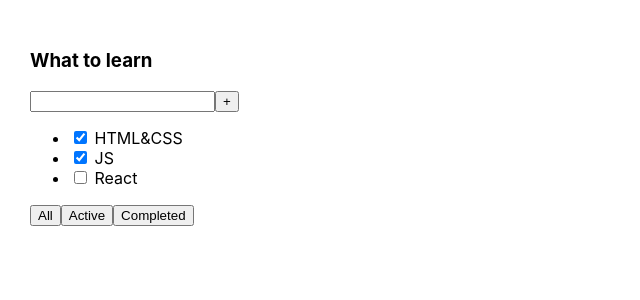
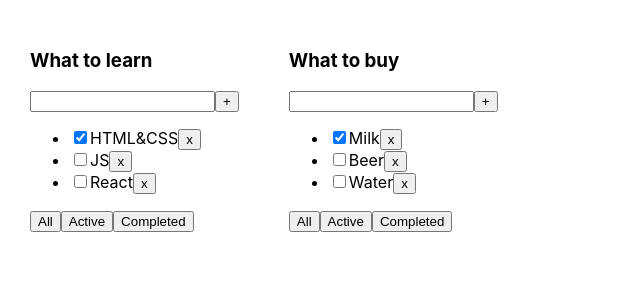
Before and after one commit to Asont/myTodoList, a React (Create React App) app: page / in a window 1280 px wide. Shown: the top 300 px of the page, without its empty margins (0-640 px from the left). Built offline with nearby package versions, Linux system fonts and the light colour scheme.

Commit message:
fix bug and creat input button and other

```diff
--- a/package.json
+++ b/package.json
@@ -3,6 +3,9 @@
   "version": "0.1.0",
   "private": true,
   "dependencies": {
+    "@emotion/react": "^11.7.1",
+    "@emotion/styled": "^11.6.0",
+    "@material-ui/core": "^5.0.0-beta.5",
     "@testing-library/jest-dom": "^5.16.2",
     "@testing-library/react": "^12.1.2",
     "@testing-library/user-event": "^13.5.0",
--- a/src/App.tsx
+++ b/src/App.tsx
@@ -1,26 +1,88 @@
-import React from 'react';
+import React, {useState} from 'react';
 import './App.css';
+import {TodoList} from "./components/TodoList";
+import {v1} from "uuid";
+
+export type TaskType = {
+    id:string
+    title:string
+    isDone:boolean
+}
+
+export type FilterType = "All" | "Active" | "Completed"
+
+type TodoListType = {
+    id:string
+    title:string
+    filter:FilterType
+}
+
+type TasksStateType = {
+    [todolistid:string]:Array<TaskType>
+}
 
 function App() {
+
+    const todoListID_1 = v1()
+    const todoListID_2 = v1()
+
+   const [todoLists, setTodoLists] = useState<Array<TodoListType>>([
+       {id:todoListID_1, title:"What to learn", filter:"All"},
+       {id:todoListID_2, title:"What to buy", filter:"All"},
+   ])
+
+    const [tasks, setTasks] = useState<TasksStateType>({
+            [todoListID_1]:[
+                {id:v1(), title:"HTML&CSS", isDone:true},
+                {id:v1(), title:"JS", isDone:false},
+                {id:v1(), title:"React", isDone:false},
+            ],
+        [todoListID_2]:[
+                {id:v1(), title:"Milk", isDone:true},
+                {id:v1(), title:"Beer", isDone:false},
+                {id:v1(), title:"Water", isDone:false},
+            ],
+
+        })
+
+    const getTaskForRender = (todoLists:TodoListType)=>{
+        switch(todoLists.filter){
+            case("Active"): return tasks[todoLists.id].filter(f=>!f.isDone)
+            case("Completed"): return tasks[todoLists.id].filter(f=>f.isDone)
+            default:return tasks[todoLists.id]
+        }
+    }
+
+    const changeFilter =(todolistID:string, value:FilterType) =>{
+        setTodoLists(todoLists.map(m=>m.id===todolistID?{...m, filter:value}:m))
+    }
+
+    const removeTask = (todolistID:string, taskID:string) =>{
+        setTasks({...tasks, [todolistID]:tasks[todolistID].filter(f=>f.id!==taskID)})
+    }
+
+    const changeCheckBox = (todolistID:string, taskID:string, isDone:boolean) =>{
+        setTasks({...tasks, [todolistID]:tasks[todolistID].map(m=>m.id===taskID?{...m, isDone}:m)})
+    }
+
+    const renderTodolis = todoLists.map(m=>{
+       let tasksRendered = getTaskForRender(m)
+       return(
+           <TodoList
+               id={m.id}
+               titleList={m.title}
+               tasks={tasksRendered}
+               changeFilter={changeFilter}
+               removeTask={removeTask}
+               changeCheckBox={changeCheckBox}
+           />
+       )})
+
+
+
     return (
         <div className="App">
-            <div>
-                <h3>What to learn</h3>
-                <div>
-                    <input/>
-                    <button>+</button>
-                </div>
-                <ul>
-                    <li><input type="checkbox" checked={true}/> <span>HTML&CSS</span></li>
-                    <li><input type="checkbox" checked={true}/> <span>JS</span></li>
-                    <li><input type="checkbox" checked={false}/> <span>React</span></li>
-                </ul>
-                <div>
-                    <button>All</button>
-                    <button>Active</button>
-                    <button>Completed</button>
-                </div>
-            </div>
+            {renderTodolis}
         </div>
     );
 }
--- /dev/null
+++ b/src/components/Button.tsx
@@ -0,0 +1,13 @@
+import React from 'react';
+
+type ButtonPropsType = {
+    title:String
+    callBack:()=>void
+}
+
+
+export const Button = (props:ButtonPropsType) => {
+    return (
+        <button onClick={props.callBack}>{props.title}</button>
+    );
+};
--- /dev/null
+++ b/src/components/InputCheckBox.tsx
@@ -0,0 +1,22 @@
+import React, { useState} from 'react';
+
+type InputCheckBoxPropsType = {
+    isDone:boolean
+    callBack:(checked:boolean)=>void
+}
+
+export const InputCheckBox = (props:InputCheckBoxPropsType) => {
+
+    const [checked, setChecked]= useState<boolean>(props.isDone)
+
+    const onChangeCheckBox = () =>{
+        setChecked(!checked)
+        props.callBack(!checked)
+    }
+
+
+
+    return (
+        <input type={"checkbox"} checked={checked} onChange={onChangeCheckBox}/>
+    );
+};
--- /dev/null
+++ b/src/components/Task.tsx
@@ -0,0 +1,27 @@
+import React, {ChangeEvent} from 'react';
+import {TaskType} from "../App";
+import {Button} from "./Button";
+import {InputCheckBox} from "./InputCheckBox";
+
+type TaskPropsType = TaskType & {
+    removeTask : (taskID:string) =>void
+    changeCheckBox : (taskID:string, isDone:boolean) =>void
+}
+
+export const Task = (props:TaskPropsType) => {
+
+
+    const onChangeCheckBox =(checked:boolean)=>{
+        debugger
+        props.changeCheckBox(props.id, checked)
+    }
+
+    return (
+        <li>
+            <InputCheckBox isDone={props.isDone} callBack={onChangeCheckBox}/>
+            <span>{props.title}
+            </span>
+            <Button title={"x"} callBack={()=>{props.removeTask(props.id)}}/>
+        </li>
+    );
+};
--- /dev/null
+++ b/src/components/TodoList.tsx
@@ -0,0 +1,54 @@
+import React from 'react';
+import {TodolistTitle} from "./TodolistTitle";
+import {FilterType, TaskType} from "../App";
+import {Task} from "./Task";
+import {Button} from "./Button";
+
+type TodoListPropsType = {
+    id:string
+    titleList:string
+    tasks:Array<TaskType>
+    changeFilter :(todolistID:string, value:FilterType) =>void
+    removeTask : (todolistID:string, taskID:string) =>void
+    changeCheckBox : (todolistID:string, taskID:string, isDone:boolean) => void
+}
+
+export const TodoList = (props:TodoListPropsType) => {
+
+    const removeTodolistHandler = (taskID:string)=>{
+        props.removeTask(props.id, taskID)
+    }
+
+    const changeCheckBoxHander = (taskID:string, isDone:boolean) =>{
+        debugger
+        props.changeCheckBox(props.id, taskID, isDone)
+    }
+
+   const tasksForRender = props.tasks.map(m=>{
+       return(
+           <Task key={m.id} {...m} removeTask={removeTodolistHandler} changeCheckBox={changeCheckBoxHander}/>
+       )})
+
+    const onClickChangeFilterAll= ()=>props.changeFilter(props.id,"All")
+    const onClickChangeFilterActive= ()=>props.changeFilter(props.id,"Active")
+    const onClickChangeFilterCompleted= ()=>props.changeFilter(props.id,"Completed")
+
+    return (
+        <div>
+            <TodolistTitle titleList={props.titleList}/>
+            <div>
+                <input/>
+                <Button title={"+"} callBack={()=>{}}/>
+            </div>
+            <ul>
+                {tasksForRender}
+            </ul>
+            <div>
+                <Button title={"All"} callBack={onClickChangeFilterAll}/>
+                <Button title={"Active"} callBack={onClickChangeFilterActive}/>
+                <Button title={"Completed"} callBack={onClickChangeFilterCompleted}/>
+
+            </div>
+        </div>
+    );
+};
--- /dev/null
+++ b/src/components/TodolistTitle.tsx
@@ -0,0 +1,11 @@
+import React from 'react';
+
+type TodolistTitlePropsType = {
+    titleList:string
+}
+
+export const TodolistTitle:React.FC<TodolistTitlePropsType> = ({titleList}) => {
+    return (
+        <h3>{titleList}</h3>
+    );
+};
```
Also changed, not shown: 1 other file (tests, documents, lock files or other folders).
